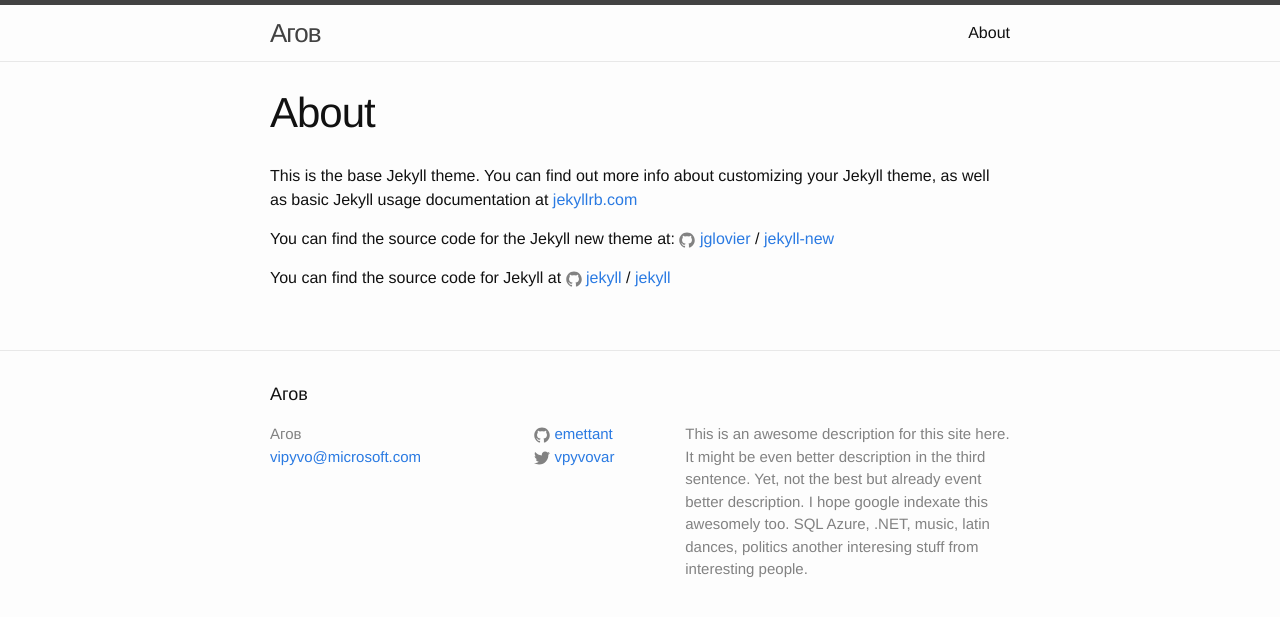
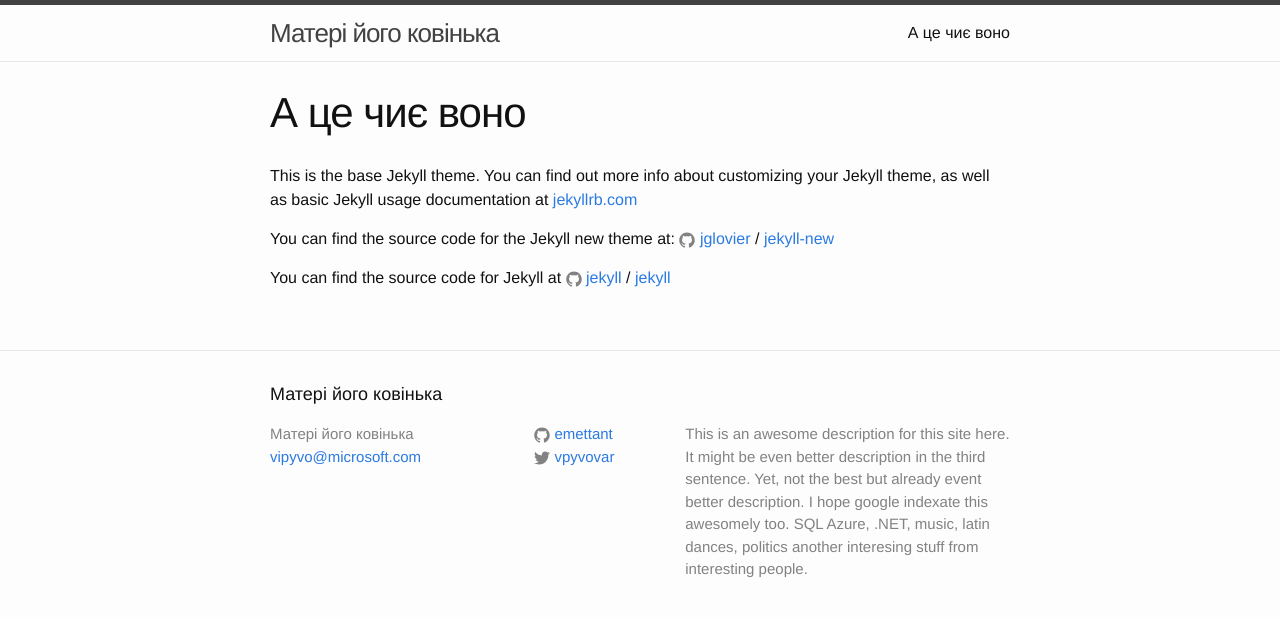
Before and after one commit to Emettant/emettant.github.io, a Jekyll site: the page built from about.md, in a window 1280 px wide. Shown: the top 617 px of the page. Built offline with Jekyll 4.4.1, drawn with Linux system fonts in a browser that asks for light colours.

```diff
--- a/_config.yml
+++ b/_config.yml
@@ -6,7 +6,7 @@
 # 'jekyll serve'. If you change this file, please restart the server process.
 
 # Site settings
-title: Агов
+title: Матері його ковінька
 email: vipyvo@microsoft.com
 description: > # this means to ignore newlines until "baseurl:"
   This is an awesome description for this site here. It might be even better description in the third sentence. Yet, not the best but already event better description. I hope google indexate this awesomely too. SQL Azure, .NET, music, latin dances, politics another interesing stuff from interesting people.
--- a/_layouts/post.html
+++ b/_layouts/post.html
@@ -11,5 +11,4 @@ layout: default
   <div class="post-content" itemprop="articleBody">
     {{ content }}
   </div>
-
 </article>
--- a/_posts/2016-05-28-welcome-to-jekyll.markdown
+++ b/_posts/2016-05-28-welcome-to-jekyll.markdown
@@ -3,6 +3,7 @@ layout: post
 title:  "Welcome to Jekyll!"
 date:   2016-05-28 22:56:46 -0700
 categories: jekyll update
+published: true
 ---
 You’ll find this post in your `_posts` directory. Go ahead and edit it and re-build the site to see your changes. You can rebuild the site in many different ways, but the most common way is to run `jekyll serve`, which launches a web server and auto-regenerates your site when a file is updated.
 
--- a/about.md
+++ b/about.md
@@ -1,6 +1,6 @@
 ---
 layout: page
-title: About
+title: А це чиє воно
 permalink: /about/
 ---
 
```
Also changed, not shown: _posts/2016-05-29-зроблено-опівночі.markdown (added, +25 -0 lines), life-in-weeks.html (renamed from life-in-weeks/index.html, +7 -7 lines).
